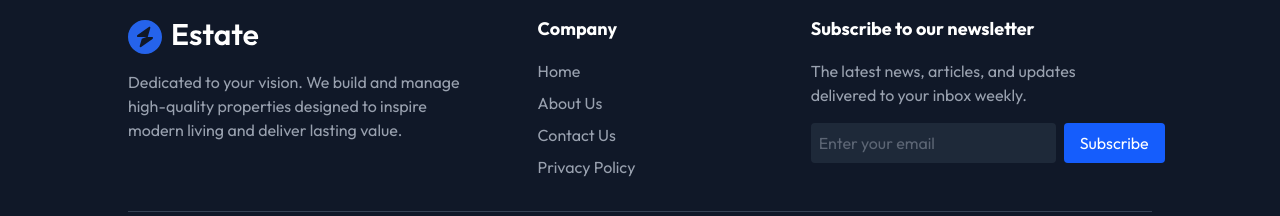
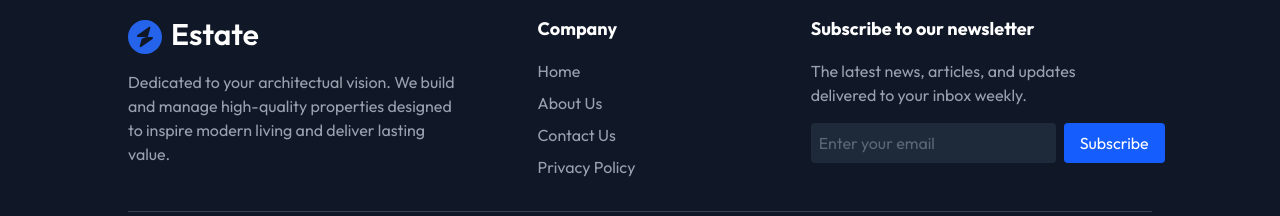
Before and after one commit to britahaine/Real-estate, a React (Vite) app: page / in a window 1280 px wide. Shown: the part 4377-4593 px from the top of the page. Built offline with nearby package versions, Linux system fonts and the light colour scheme.

Commit message:
testing my pipeline

```diff
--- a/src/components/Footer.tsx
+++ b/src/components/Footer.tsx
@@ -10,7 +10,7 @@ const Footer = () => {
         <div className="w-full md:w-1/3 mb-8 md:mb-0">
           <img src={assets.logo_dark} alt="" />
           <p className="text-gray-400 mt-4">
-           Dedicated to your vision.
+           Dedicated to your architectual  vision.
             We build and manage high-quality properties designed to inspire modern living and deliver lasting value.
           </p>
         </div>
```
